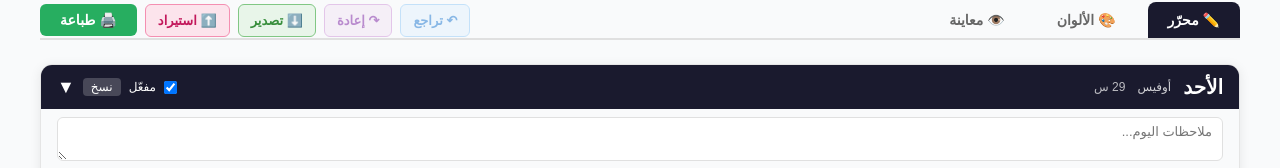
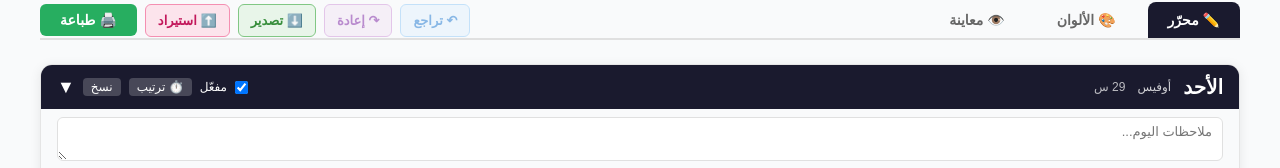
Before and after one commit to khaleddoosama/tasks, a React (Vite) app: page / in a window 1280 px wide. Shown: the part 132-300 px from the top of the page. Built offline with nearby package versions, Linux system fonts and the light colour scheme.

Commit message:
Add sorting functionality for tasks by start time

```diff
--- a/src/App.jsx
+++ b/src/App.jsx
@@ -48,6 +48,17 @@ function isValidTimeFormat(str) {
   const parts = trimmed.split("-").map(p => p.trim());
   if (parts.length !== 2) return false;
   return parts.every(p => /^\d{1,2}:\d{2}$/.test(p));
+}
+function sortTasksByStartTime(tasks) {
+  return [...tasks].sort((a, b) => {
+    const getStartTime = (task) => {
+      if (!task.time) return 24 * 60; // Empty times go to end
+      const parts = task.time.split("-").map(p => p.trim());
+      const startTimeStr = parts[0];
+      return parseTimeToMin(startTimeStr) ?? 24 * 60;
+    };
+    return getStartTime(a) - getStartTime(b);
+  });
 }
 function calcGoalHours(days) {
   const result = {};
@@ -574,6 +585,7 @@ function DayCard({ day, colors, onUpdate, onCopyDay }) {
             <input type="checkbox" checked={day.enabled} onChange={e => onUpdate({ ...day, enabled: e.target.checked })} />
             مفعّل
           </label>
+          <button onClick={e => { e.stopPropagation(); onUpdate({ ...day, tasks: sortTasksByStartTime(day.tasks) }); }} title="ترتيب المهام حسب الوقت" style={{ border: "none", background: "rgba(255,255,255,0.2)", color: hc.text, borderRadius: 4, padding: "2px 8px", cursor: "pointer", fontSize: 12 }}>⏱️ ترتيب</button>
           <button onClick={e => { e.stopPropagation(); onCopyDay(day); }} title="نسخ جدول اليوم" style={{ border: "none", background: "rgba(255,255,255,0.2)", color: hc.text, borderRadius: 4, padding: "2px 8px", cursor: "pointer", fontSize: 12 }}>نسخ</button>
           <span style={{ fontSize: 18, transform: collapsed ? "rotate(180deg)" : "rotate(0deg)", transition: "transform 0.2s" }}>&#9660;</span>
         </div>
```
